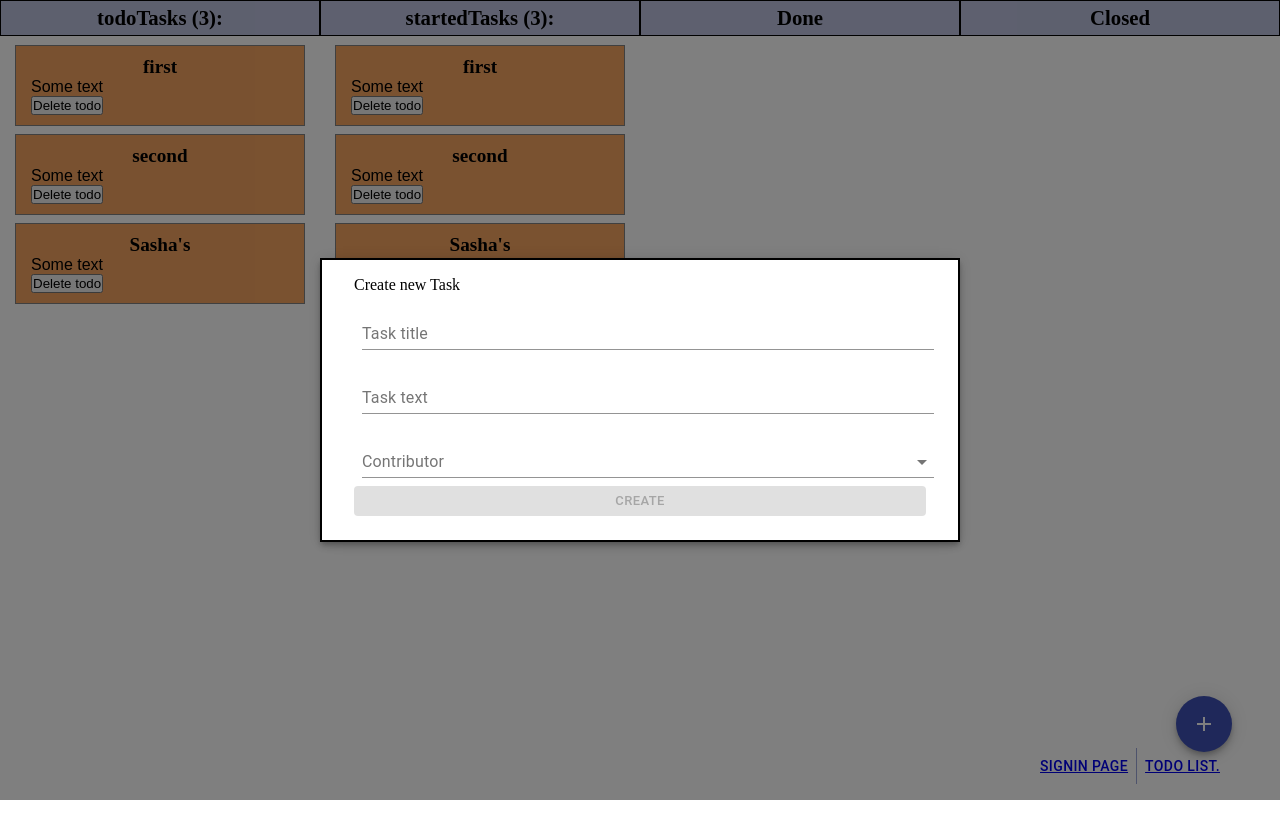
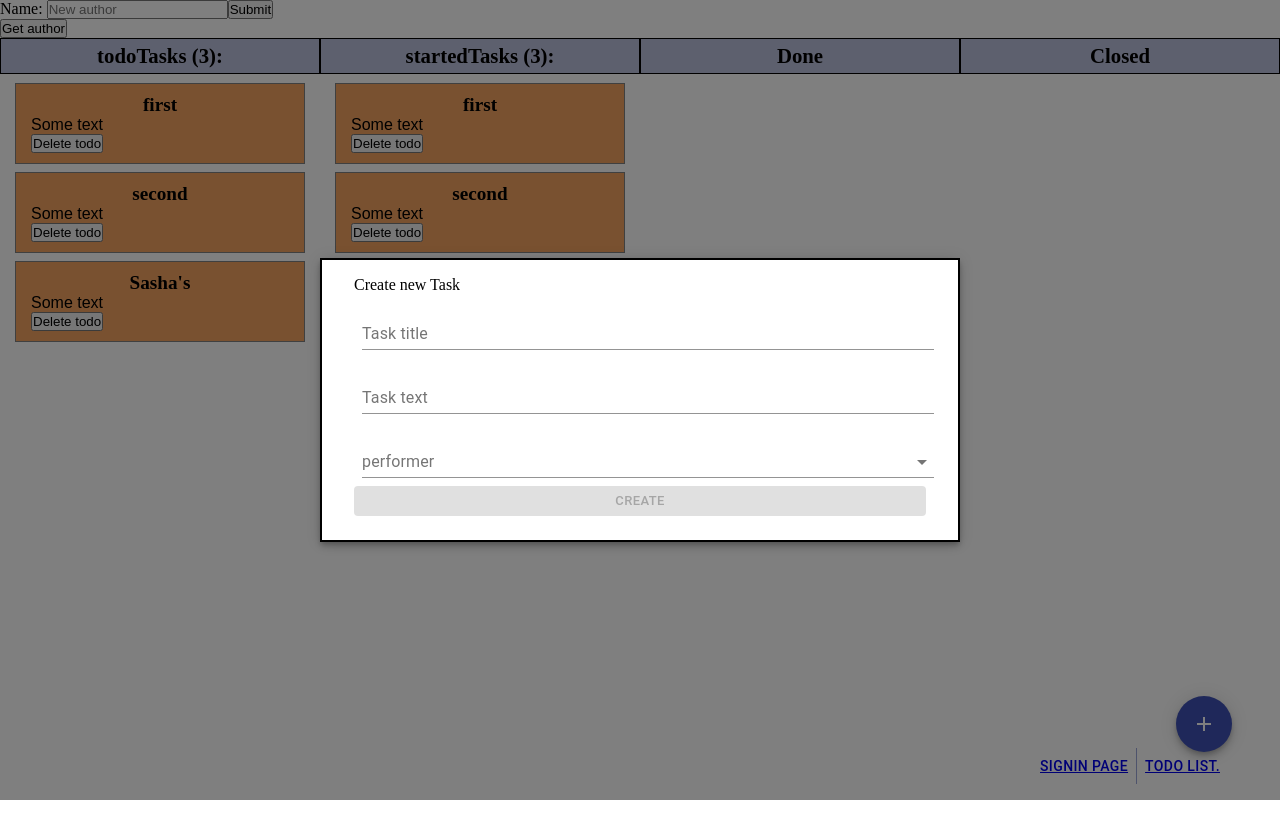
Before and after one commit to Gynvaele/river-flow, a React (Create React App) app: page / in a window 1280 px wide. Both pictures are taken after a click on the button "add". Before the commit the page ends 800 px from the top, so only its background shows below. Built offline with nearby package versions, Linux system fonts and the light colour scheme.

Commit message:
save point

```diff
--- a/src/components/CreateNewToDo/index.js
+++ b/src/components/CreateNewToDo/index.js
@@ -45,7 +45,7 @@ export const NewTaskModal = () => {
 
   const [title, setTitle] = useState("");
   const [fullText, setFullText] = useState("");
-  const [contributor, setContributor] = useState("");
+  const [performer, setPerformer] = useState("");
 
   const handleOpen = () => {
     setOpen(true);
@@ -62,7 +62,7 @@ export const NewTaskModal = () => {
     if (title.length > 1 || fullText.length > 1) {
       const post = {
         id: id,
-        contributor: contributor,
+        performer: performer,
         title: title,
         fullText: fullText,
         flag: "todoTasks",
@@ -76,7 +76,7 @@ export const NewTaskModal = () => {
   };
 
   const handleChange = event => {
-    setContributor(event.target.value);
+    setPerformer(event.target.value);
   };
   return (
     <div>
@@ -110,10 +110,10 @@ export const NewTaskModal = () => {
                 type="text"
                 onChange={e => setFullText(e.target.value)}
               />
-              <TextField select label="Contributor" value={contributor} onChange={handleChange}>
+              <TextField select label="performer" value={performer} onChange={handleChange}>
                 {/*Add select for developers*/}
                 {/*{devs.map((elm, i) => (*/}
-                {/*  <MenuItem value={elm.contributor} key={"contributor" + i}>{elm.contributor}</MenuItem>*/}
+                {/*  <MenuItem value={elm.performer} key={"performer" + i}>{elm.performer}</MenuItem>*/}
                 {/*))}*/}
 
                 {/*Пока что заглушка*/}
--- /dev/null
+++ b/src/components/addTestAutor.js
@@ -0,0 +1,42 @@
+import React, { useState } from "react";
+
+export const AddTestAuthor = () => {
+  const [authorName, setAuthorName] = useState("");
+  const authors = [];
+
+  const AuthorFunction = e => {
+    e.preventDefault();
+    localStorage.setItem("authorName", JSON.stringify(authorName));
+    console.log(authorName);
+    setAuthorName("");
+  };
+
+  const getAuthor = e => {
+    e.preventDefault();
+    const name = JSON.parse(localStorage.getItem("authorName"));
+    return console.log(name);
+  };
+
+  return (
+    <div>
+      <form onSubmit={AuthorFunction}>
+        <span>Name: </span>
+        <input
+          value={authorName}
+          placeholder={"New author"}
+          onChange={e => setAuthorName(e.target.value)}
+          type="text"
+        />
+        <button onClick={e => AuthorFunction(e)}>Submit</button>
+      </form>
+      <div>
+        <button onClick={getAuthor}>Get author</button>
+        <div>
+          {authors.map((elm, i) => (
+            <h3 key={"_" + i}>{elm.authorName}</h3>
+          ))}
+        </div>
+      </div>
+    </div>
+  );
+};
--- a/src/data_mocked/data.js
+++ b/src/data_mocked/data.js
@@ -1,28 +1,28 @@
 export const defaultData = [
   {
     id: "_1",
-    contributor: "Pasha",
+    performer: "Pasha",
     title: "first",
     fullText: "Some text",
     flag: "todoTasks",
   },
   {
     id: "_2",
-    contributor: "Pasha",
+    performer: "Pasha",
     title: "second",
     fullText: "Some text",
     flag: "todoTasks",
   },
   {
     id: "_3",
-    contributor: "Sasha",
+    performer: "Sasha",
     title: "Sasha's",
     fullText: "Some text",
     flag: "todoTasks",
   },
   {
     id: "_4",
-    contributor: "Pasha",
+    performer: "Pasha",
     title: "first",
     fullText: "Some text",
     description: "Pasha's first started post.",
@@ -30,14 +30,14 @@ export const defaultData = [
   },
   {
     id: "_5",
-    contributor: "Pasha",
+    performer: "Pasha",
     title: "second",
     fullText: "Some text",
     flag: "startedTasks",
   },
   {
     id: "_6",
-    contributor: "Sasha",
+    performer: "Sasha",
     title: "Sasha's",
     fullText: "Some text",
     flag: "startedTasks",
--- a/src/pages/TodoList/index.js
+++ b/src/pages/TodoList/index.js
@@ -4,6 +4,7 @@ import { NewTaskModal } from "../../components/CreateNewToDo";
 import "./style.scss";
 import { useDispatch, useSelector } from "react-redux";
 import { obtainTasks } from "../../redux/actions";
+import { AddTestAuthor } from "../../components/addTestAutor";
 
 export const Index = () => {
   const dispatch = useDispatch();
@@ -25,6 +26,7 @@ export const Index = () => {
 
   return (
     <div>
+      <AddTestAuthor />
       <div className={"tasks-container"}>
         {dashes.map(dash => (
           <Task key={dash} currentBox={dash} taskInBox={taskForDashes[dash]} />
```
